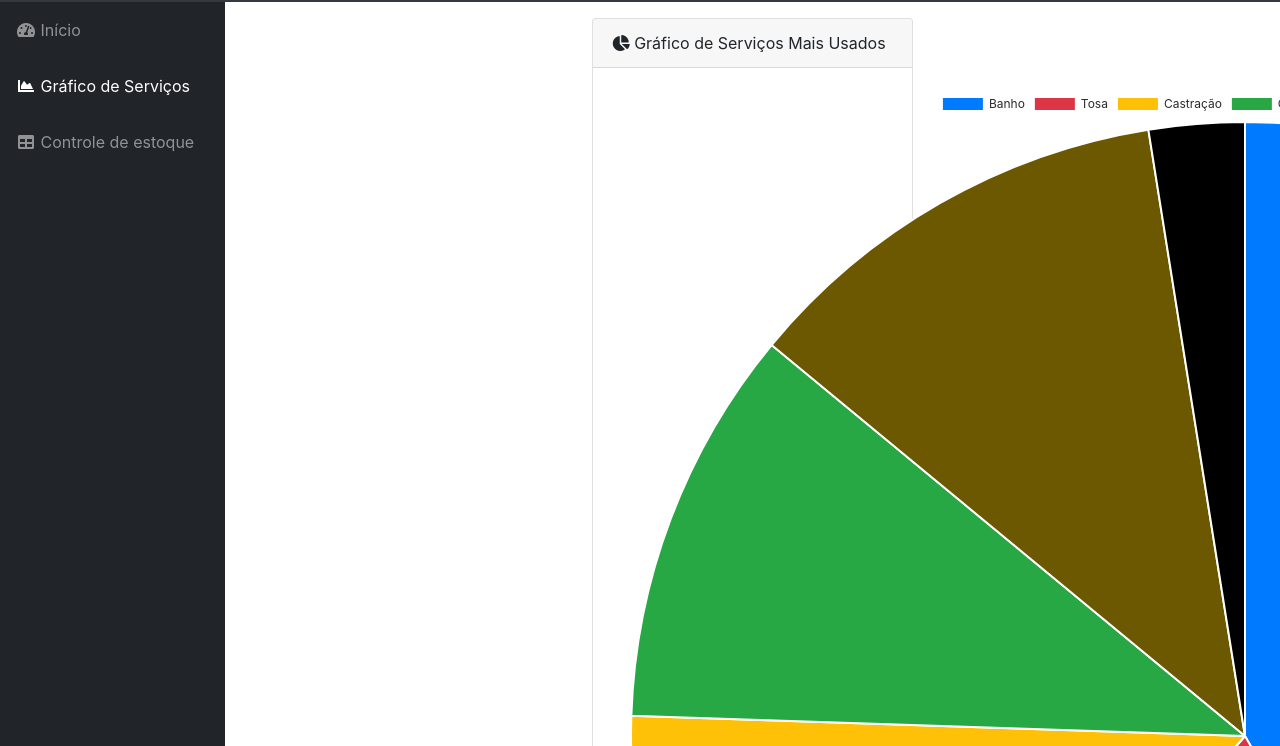
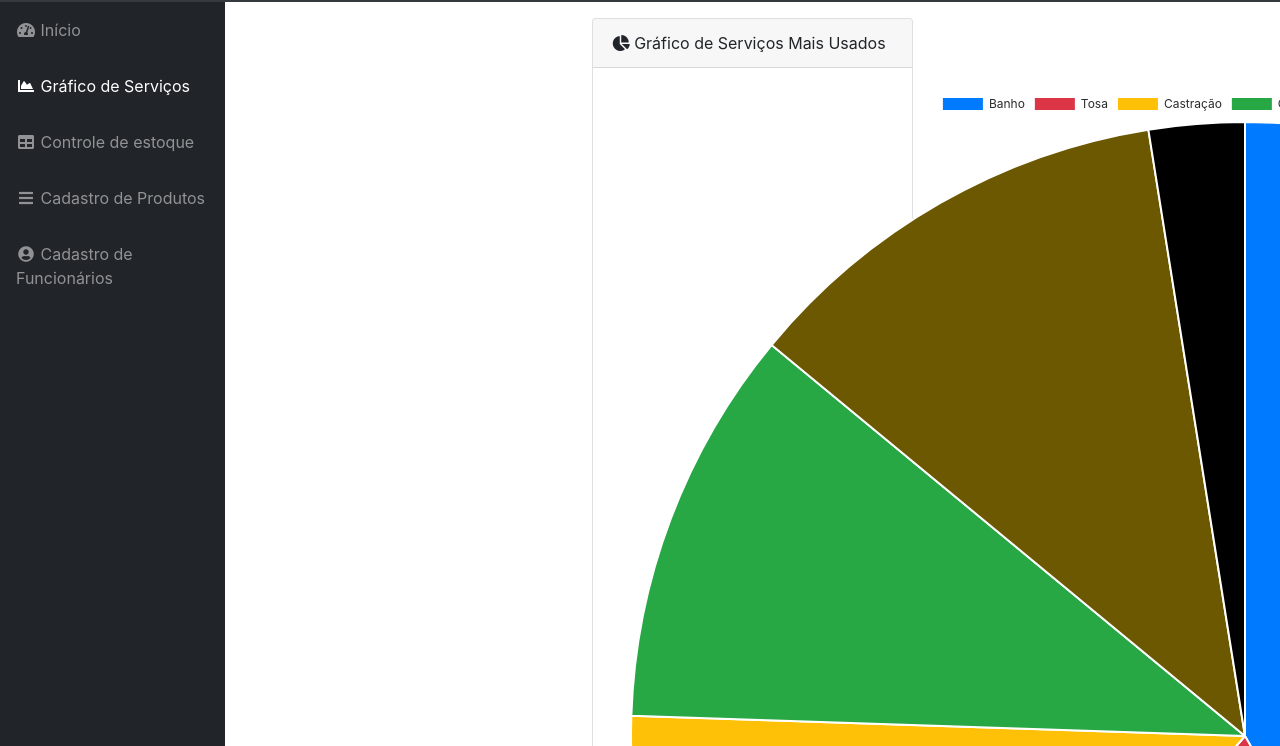
Before and after one commit to Tcalura/TCC, a website with bundled scripts: page startbootstrap-sb-admin-gh-pages/charts.html in a window 1280 px wide. Shown: the part 54-800 px from the top of the page. Built offline with nearby package versions, Linux system fonts and the light colour scheme.

Commit message:
adicionado mais opçoes no menu

```diff
--- a/startbootstrap-sb-admin-gh-pages/charts.html
+++ b/startbootstrap-sb-admin-gh-pages/charts.html
@@ -69,6 +69,16 @@
           <a class="nav-link" href="tables.html">
             <i class="fas fa-fw fa-table"></i>
             <span>Controle de estoque</span></a>
+        </li>
+        <li class="nav-item ">
+          <a class="nav-link" href="#">
+            <i class="fas fa-fw fa-bars"></i>
+            <span>Cadastro de Produtos</span></a>
+        </li>
+        <li class="nav-item ">
+          <a class="nav-link" href="#">
+            <i class="fas fa-fw fa-user-circle"></i>
+            <span>Cadastro de Funcionários </span></a>
         </li>
       </ul>
 
```
Also changed, not shown: startbootstrap-sb-admin-gh-pages/index.html (+10 -0 lines).
